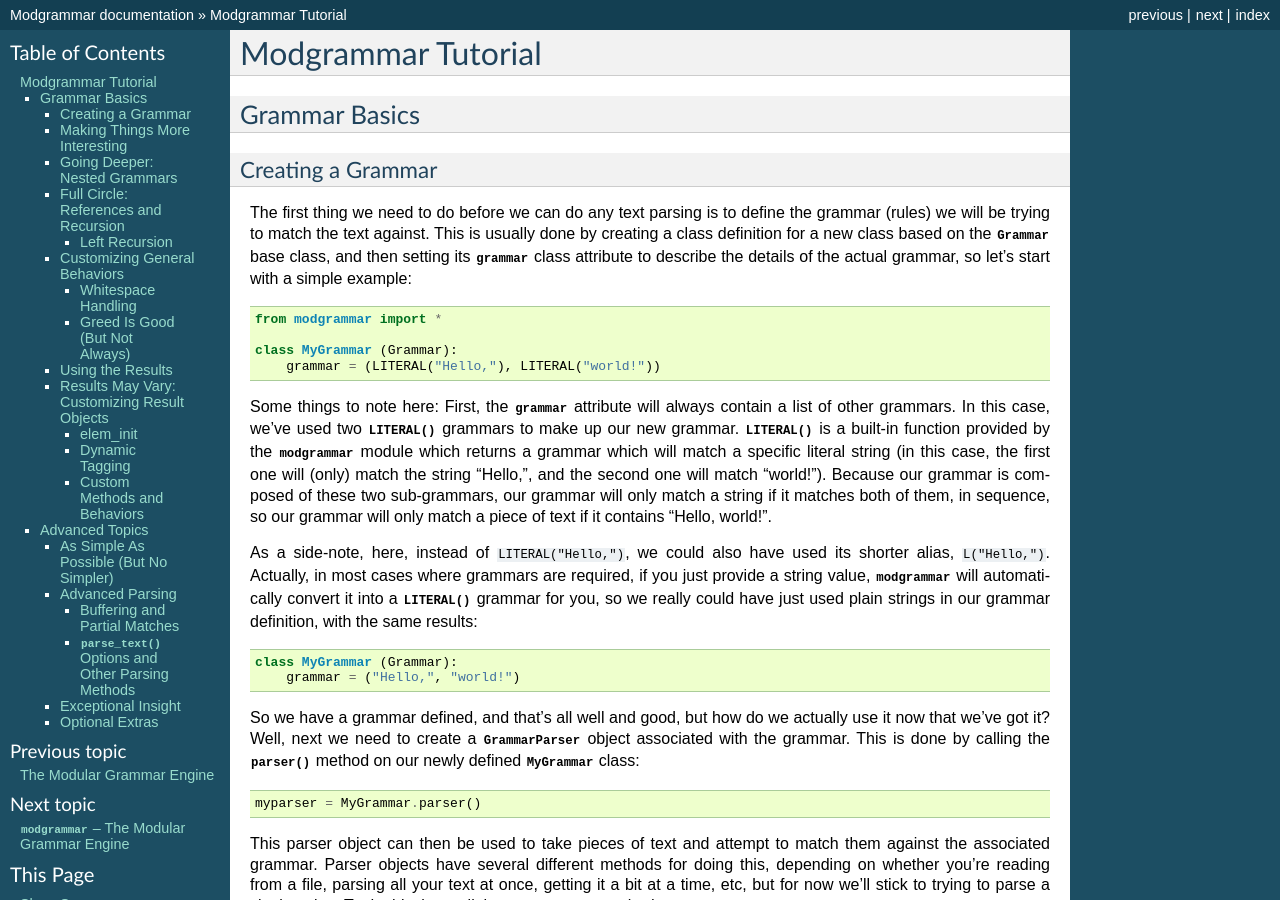
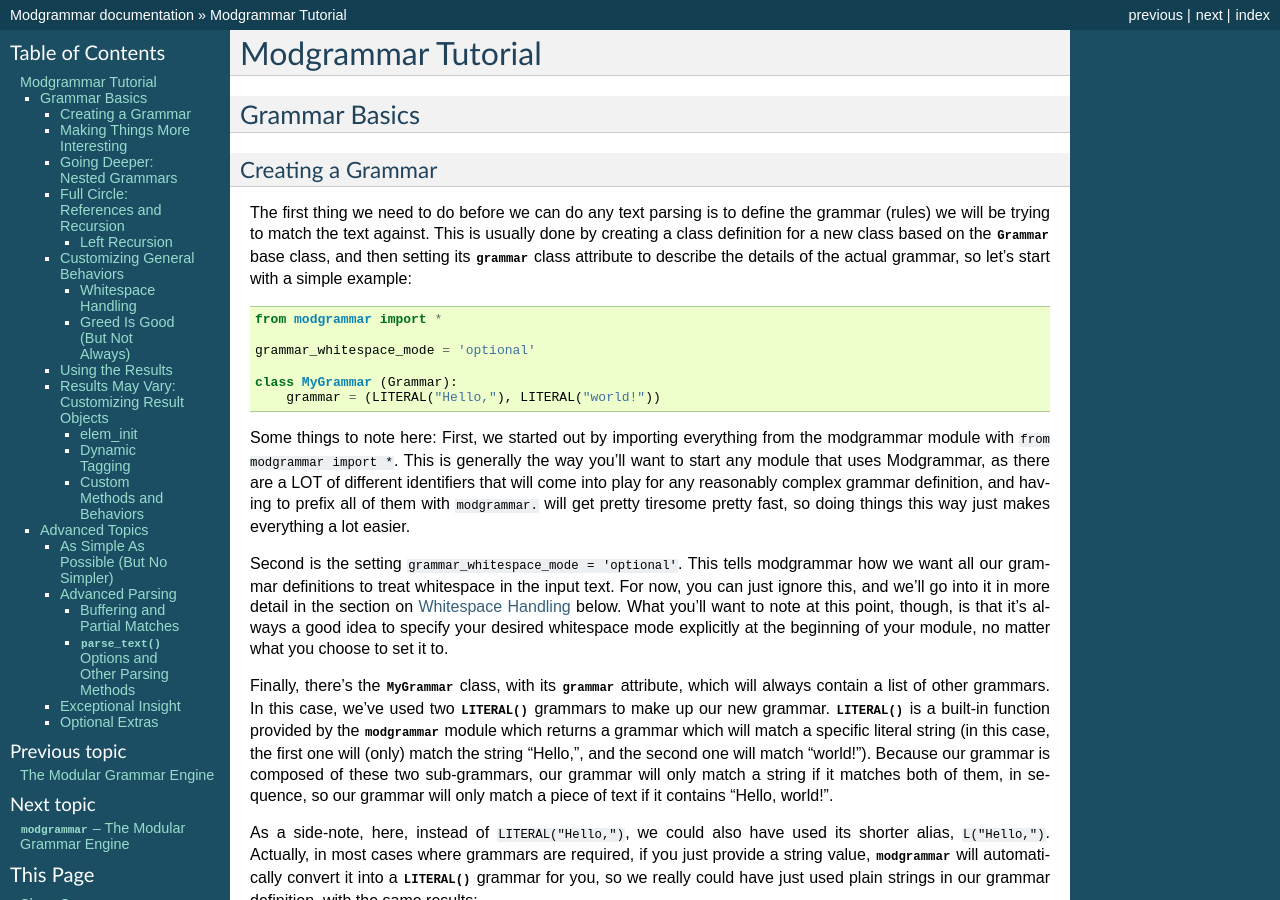
Before and after one commit to foogod/modgrammar, a Sphinx documentation site: the page built from doc/tutorial.rst, in a window 1280 px wide and 900 px high. Built offline with Sphinx 7.4.7, drawn with Linux system fonts in a browser that asks for light colours.

Commit message:
Documentation updates to match new grammar_whitespace behavior

```diff
--- a/doc/tutorial.rst
+++ b/doc/tutorial.rst
@@ -12,10 +12,16 @@ The first thing we need to do before we can do any text parsing is to define the
 
    from modgrammar import *
 
+   grammar_whitespace_mode = 'optional'
+
    class MyGrammar (Grammar):
        grammar = (LITERAL("Hello,"), LITERAL("world!"))
 
-Some things to note here:  First, the :attr:`~modgrammar.Grammar.grammar` attribute will always contain a list of other grammars.  In this case, we've used two :func:`~modgrammar.LITERAL` grammars to make up our new grammar.  :func:`~modgrammar.LITERAL` is a built-in function provided by the :mod:`modgrammar` module which returns a grammar which will match a specific literal string (in this case, the first one will (only) match the string "Hello,", and the second one will match "world!").  Because our grammar is composed of these two sub-grammars, our grammar will only match a string if it matches both of them, in sequence, so our grammar will only match a piece of text if it contains "Hello, world!".
+Some things to note here:  First, we started out by importing everything from the modgrammar module with ``from modgrammar import *``.  This is generally the way you'll want to start any module that uses Modgrammar, as there are a LOT of different identifiers that will come into play for any reasonably complex grammar definition, and having to prefix all of them with ``modgrammar.`` will get pretty tiresome pretty fast, so doing things this way just makes everything a lot easier.
+
+Second is the setting ``grammar_whitespace_mode = 'optional'``.  This tells modgrammar how we want all our grammar definitions to treat whitespace in the input text.  For now, you can just ignore this, and we'll go into it in more detail in the section on :ref:`whitespace-handling` below.  What you'll want to note at this point, though, is that it's always a good idea to specify your desired whitespace mode explicitly at the beginning of your module, no matter what you choose to set it to.
+
+Finally, there's the :class:`MyGrammar` class, with its :attr:`~modgrammar.Grammar.grammar` attribute, which will always contain a list of other grammars.  In this case, we've used two :func:`~modgrammar.LITERAL` grammars to make up our new grammar.  :func:`~modgrammar.LITERAL` is a built-in function provided by the :mod:`modgrammar` module which returns a grammar which will match a specific literal string (in this case, the first one will (only) match the string "Hello,", and the second one will match "world!").  Because our grammar is composed of these two sub-grammars, our grammar will only match a string if it matches both of them, in sequence, so our grammar will only match a piece of text if it contains "Hello, world!".
 
 As a side-note, here, instead of ``LITERAL("Hello,")``, we could also have used its shorter alias, ``L("Hello,")``.  Actually, in most cases where grammars are required, if you just provide a string value, :mod:`modgrammar` will automatically convert it into a :func:`~modgrammar.LITERAL` grammar for you, so we really could have just used plain strings in our grammar definition, with the same results::
 
@@ -315,6 +321,8 @@ There are a couple of different techniques for dealing with left-recursion in th
 
 Customizing General Behaviors
 -----------------------------
+
+.. _whitespace-handling:
 
 Whitespace Handling
 ^^^^^^^^^^^^^^^^^^^
```
Also changed, not shown: doc/libref.rst (+11 -0 lines).
